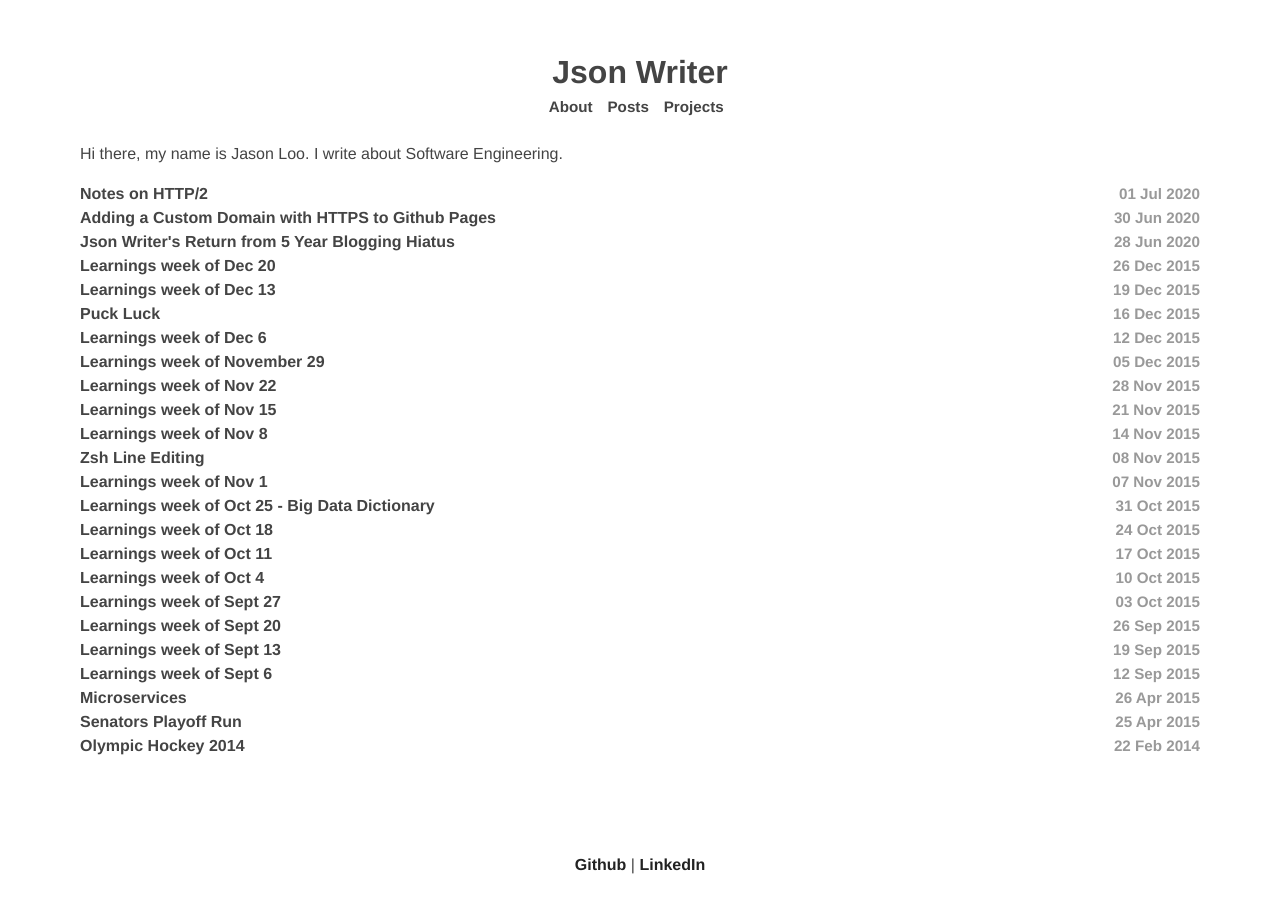
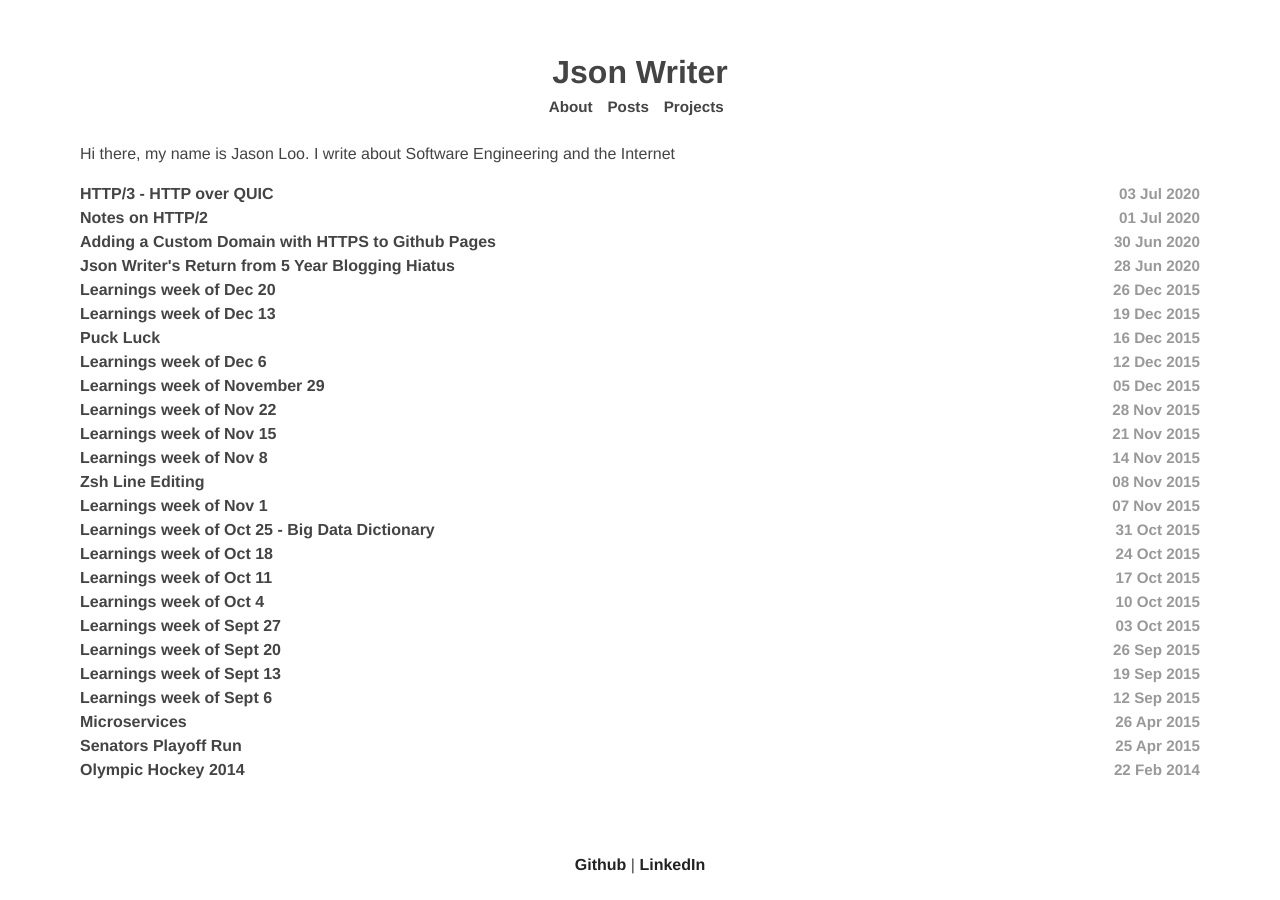
Before and after one commit to Nosajool/Nosajool.github.io, a Jekyll site: the page built from index.html, in a window 1280 px wide. Built offline with Jekyll 4.4.1, drawn with Linux system fonts in a browser that asks for light colours.

Commit message:
Add post HTTP3 - HTTP over QUIC

```diff
--- a/_config.yml
+++ b/_config.yml
@@ -1,7 +1,7 @@
 # Site settings
 title: Json Writer
 description: >
-  <p>Hi there, my name is Jason Loo. I write about Software Engineering.</p>
+  <p>Hi there, my name is Jason Loo. I write about Software Engineering and the Internet</p>
 baseurl: ""
 url: "https://www.jsonwriter.com"
 github_username:  Nosajool
--- a/_includes/head.html
+++ b/_includes/head.html
@@ -6,13 +6,10 @@
   <title>
     {% if page.title %}
       {% if page.title != "Index" %}
-        {{ page.title }}
-      {% else %}
-        {{ site.title }}
+        {{ page.title }} |
       {% endif %}
-    {% else %}
-      {{ site.title }}
     {% endif %}
+    {{ site.title }}
   </title>
   <meta name="description" content="{% if page.excerpt %}{{ page.excerpt | strip_html | strip_newlines | truncate: 160 }}{% else %}{{ site.description }}{% endif %}">
 
--- a/_sass/_post.scss
+++ b/_sass/_post.scss
@@ -28,4 +28,7 @@ article {
     font-size: 0.75em;
     margin-bottom: 1em;
   }
+  th {
+    text-align: left;
+  }
 }
```
Also changed, not shown: _posts/2020-07-03-http3-http-over-quic.md (added, +90 -0 lines), assets/images/posts/http3-http-over-quic/google_http3.png (added).
